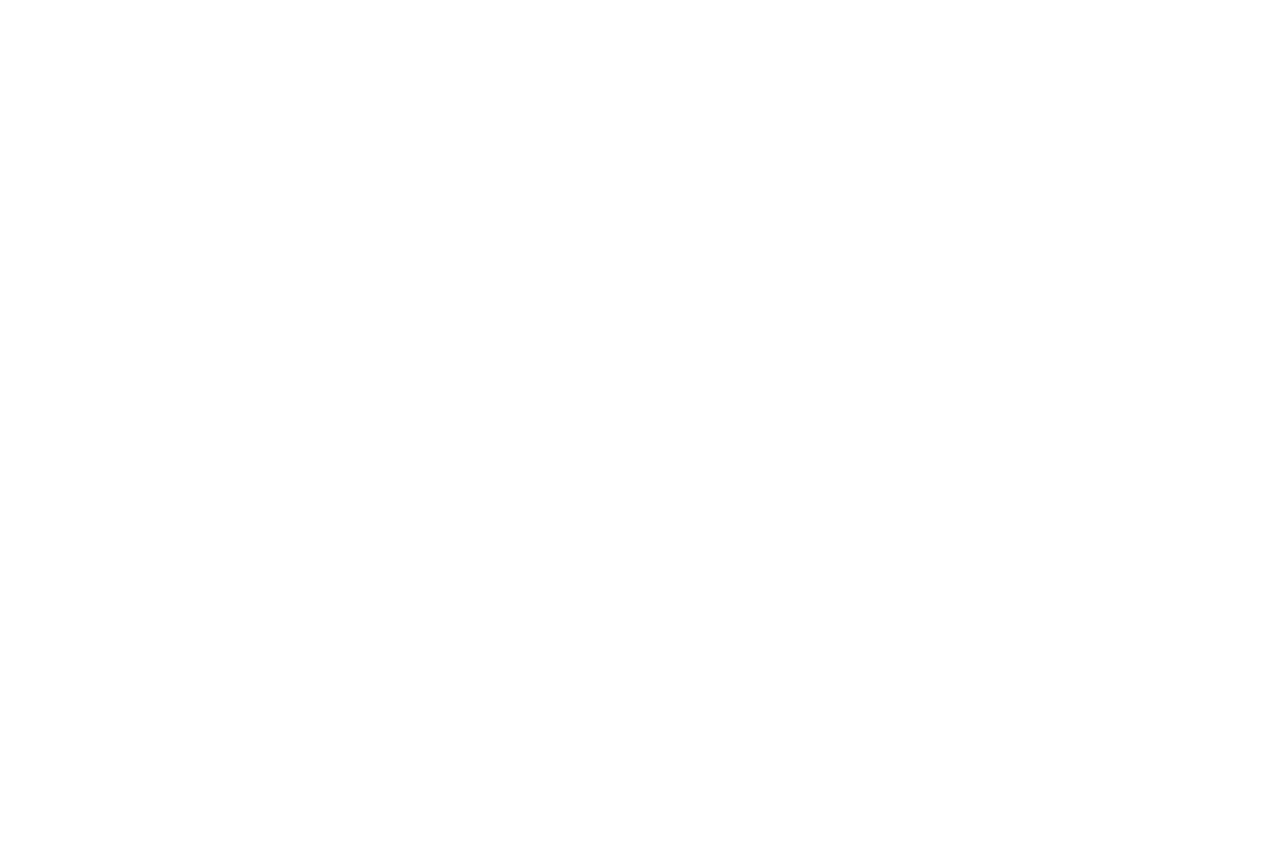
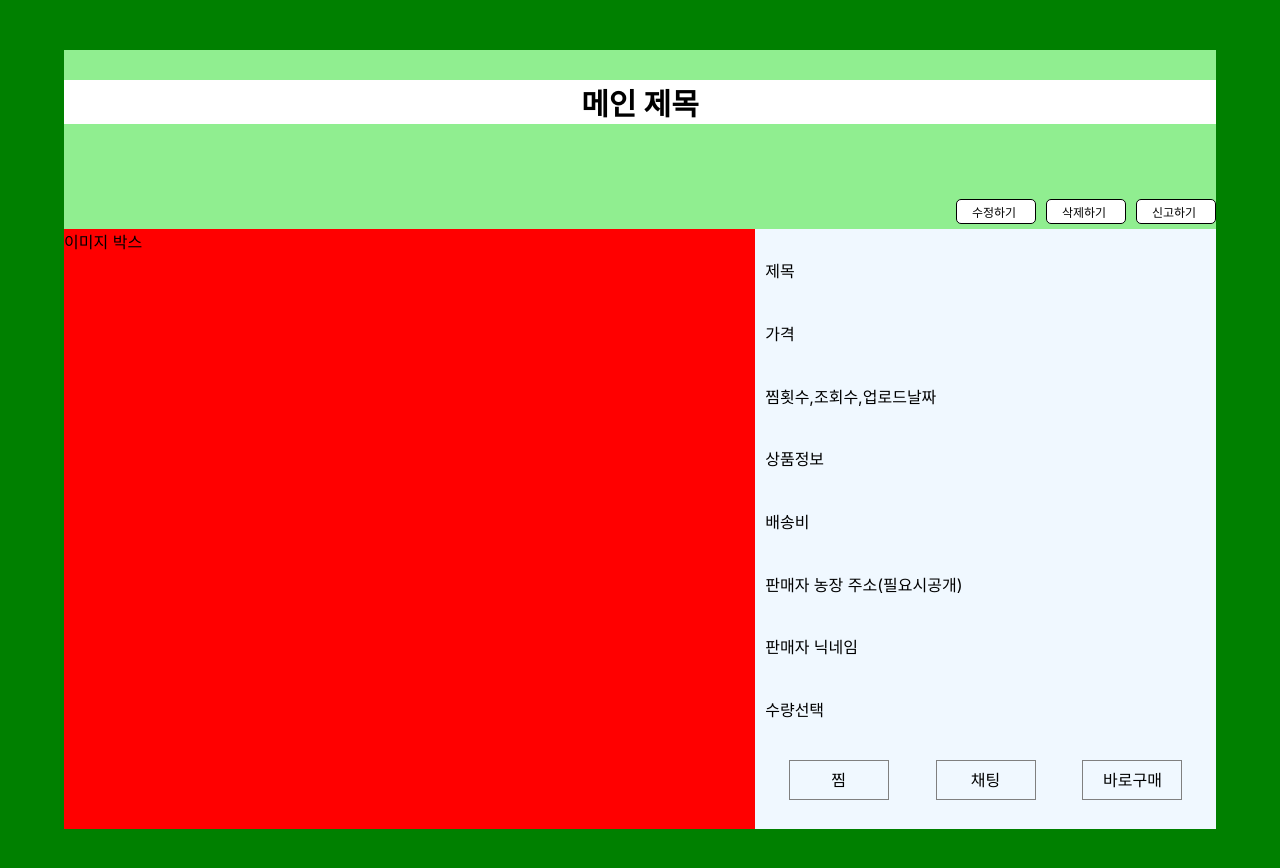
Before and after one commit to janghyun1019/GreenConnect, a React (Create React App) app in the folder src/greenconnect/: page /postDetail in a window 1280 px wide. Before the commit this address had no page. Shown: the top 868 px of the page. Before the commit the page ends 800 px from the top, so only its background shows below. Built offline with nearby package versions, Linux system fonts and the light colour scheme.

Commit message:
판매상세페이지 작업 - 1

```diff
--- a/src/greenconnect/src/App.js
+++ b/src/greenconnect/src/App.js
@@ -18,6 +18,7 @@
         <Route path="/main" element={<MainPage />} />
 
         <Route path="/writePost" element={<WritePost />} />
+        <Route path="/postDetail" element={<PostDetail />} />
 
         <Route path="/login" element={<Login />} />
         <Route path="/signup" element={<Signup />} />
--- a/src/greenconnect/src/css/PostDetail.css
+++ b/src/greenconnect/src/css/PostDetail.css
@@ -45,14 +45,15 @@
 }
 
 .postDetailEditBtn, .postDetailDeleteBtn, .postDetailReportBtn {
-    margin-top: 10px;
-    padding-bottom: 2px;
+    display: flex;
+    align-items: center;
     margin-left: 10px;
     height: 25px;
     width: 80px;
     background-color: white;
     border: 1px solid black;
     border-radius: 5px;
+    font-size: 12px;
 }
 
 .postDetailTop {
--- a/src/greenconnect/src/postDetail/PostDetail.js
+++ b/src/greenconnect/src/postDetail/PostDetail.js
@@ -9,8 +9,6 @@
 
 
             <div className="postDetailTitle"> 메인 제목 </div>
-
-            <div className="postDetailSubTitle"> 부 제목 </div>
 
             <div className='postDetailBtnBox'>
                 <button className="postDetailEditBtn"> 수정하기 </button>
--- a/src/greenconnect/src/postDetail/WritePost.js
+++ b/src/greenconnect/src/postDetail/WritePost.js
@@ -125,7 +125,7 @@
                     value={title}
                     onChange={(e) => setTitle(e.target.value)}
                     required
-                    placeholder="제목을 입력하세요(최대 33글자 까지 입력가능.)"
+                    placeholder="제목을 입력하세요 (최대 33글자 까지 입력가능.)"
                     maxLength="33"
                 />
                 </div>
@@ -138,7 +138,7 @@
                     onChange={(e) => setContent(e.target.value)}
                     rows="5"
                     required
-                    placeholder="내용을 입력하세요(최대 1000글자 까지 입력가능.)"
+                    placeholder="내용을 입력하세요 (최대 1000글자 까지 입력가능. 내용은 첨부 한 이미지 하단에 출력됩니다.)"
                     maxLength="1000"
                 ></textarea>
                 </div>
@@ -151,7 +151,7 @@
                         value={price}
                         onChange={(e) => setPrice(e.target.value)}
                         required
-                        placeholder="판매가격을 입력하세요(숫자만 입력가능.)"
+                        placeholder="판매가격을 입력하세요 (숫자만 입력가능.)"
                         min="0"
                     />
                 </div>
```
